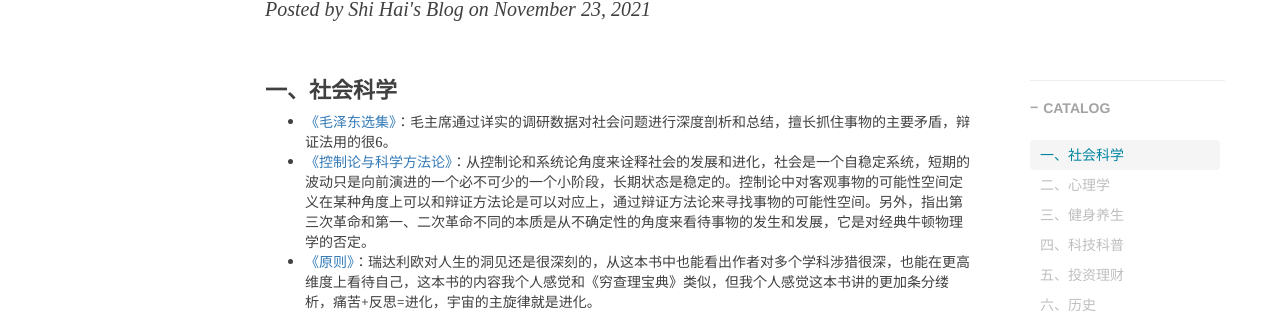
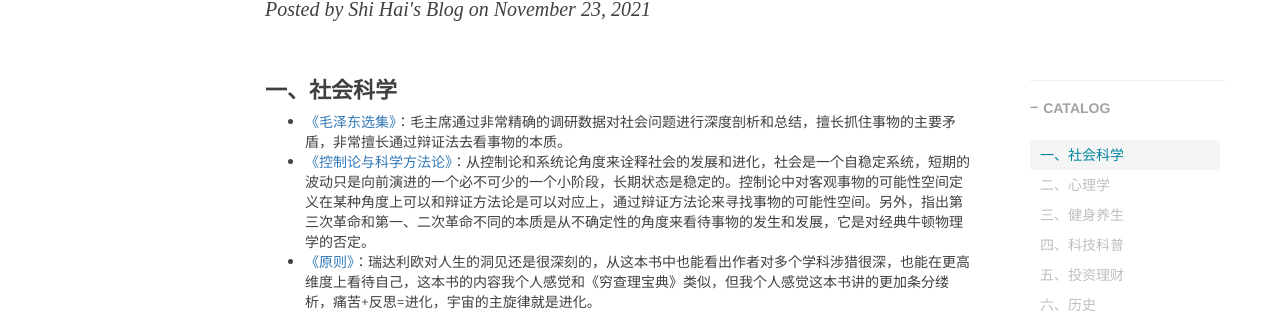
Before and after one commit to shihai1991/shihai1991.github.io, a Jekyll site: the page built from _posts/2021-11-23-个人阅读书单推荐.md, in a window 1280 px wide. Shown: the part 251-564 px from the top of the page. Built offline with Jekyll 4.4.1, drawn with Linux system fonts in a browser that asks for light colours; nearby versions of some CDN libraries; comment, search, counter and statistics services are not loaded.

Commit message:
Update 2021-11-23-个人阅读书单推荐.md

```diff
--- a/_posts/2021-11-23-个人阅读书单推荐.md
+++ b/_posts/2021-11-23-个人阅读书单推荐.md
@@ -12,7 +12,7 @@
 header-style: text
 ---
 # 一、社会科学
-- [《毛泽东选集》](https://book.douban.com/subject/1139360/)：毛主席通过详实的调研数据对社会问题进行深度剖析和总结，擅长抓住事物的主要矛盾，辩证法用的很6。
+- [《毛泽东选集》](https://book.douban.com/subject/1139360/)：毛主席通过非常精确的调研数据对社会问题进行深度剖析和总结，擅长抓住事物的主要矛盾，非常擅长通过辩证法去看事物的本质。
 - [《控制论与科学方法论》](https://book.douban.com/subject/1322336/)：从控制论和系统论角度来诠释社会的发展和进化，社会是一个自稳定系统，短期的波动只是向前演进的一个必不可少的一个小阶段，长期状态是稳定的。控制论中对客观事物的可能性空间定义在某种角度上可以和辩证方法论是可以对应上，通过辩证方法论来寻找事物的可能性空间。另外，指出第三次革命和第一、二次革命不同的本质是从不确定性的角度来看待事物的发生和发展，它是对经典牛顿物理学的否定。
 - [《原则》](https://book.douban.com/subject/27608239/)：瑞达利欧对人生的洞见还是很深刻的，从这本书中也能看出作者对多个学科涉猎很深，也能在更高维度上看待自己，这本书的内容我个人感觉和《穷查理宝典》类似，但我个人感觉这本书讲的更加条分缕析，痛苦+反思=进化，宇宙的主旋律就是进化。
 - [《大国大城》](https://book.douban.com/subject/26824237/)：以经济角度看社会问题，人要发展不要反社会演进方向逆向而走。
```
